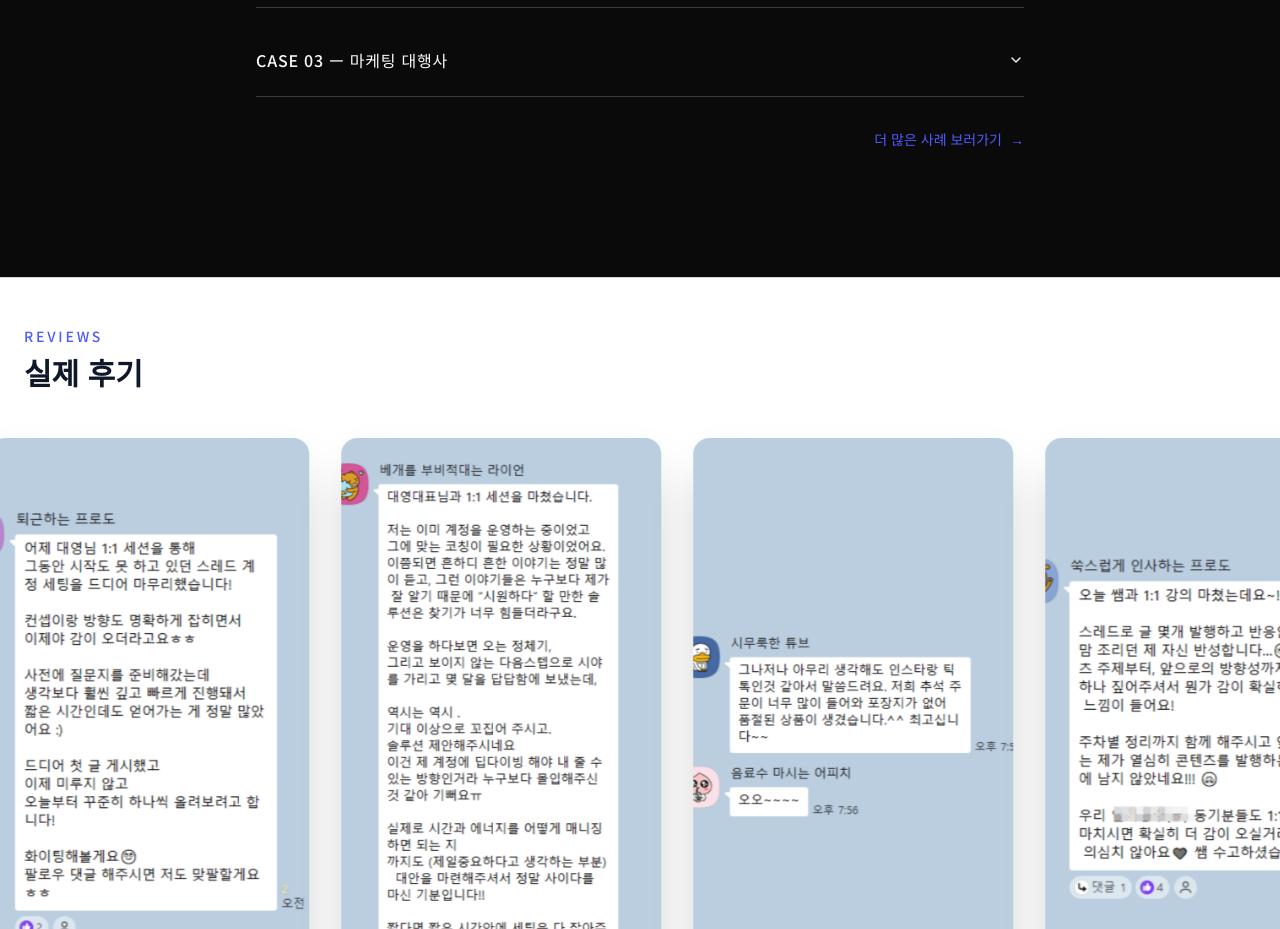
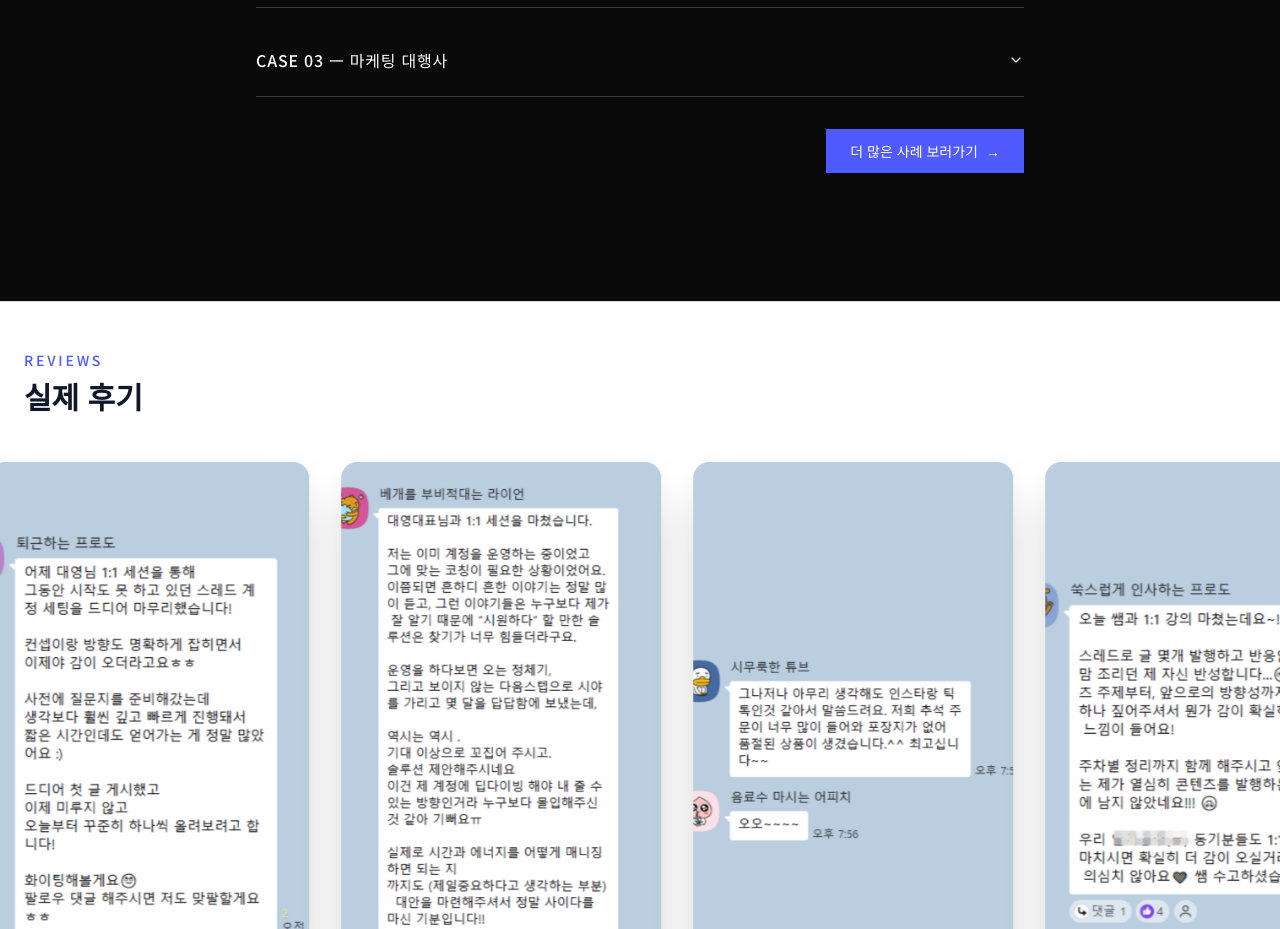
Before and after one commit to kimdoimnida-cell/coach, a Next.js app: page / in a window 1280 px wide. Shown: the part 4260-5189 px from the top of the page. Built offline with nearby package versions, Linux system fonts and the light colour scheme.

Commit message:
Style case studies button and add link

```diff
--- a/components/sections/case-studies-section.tsx
+++ b/components/sections/case-studies-section.tsx
@@ -172,8 +172,10 @@ export function CaseStudiesSection() {
 
         <div className="mt-8 flex justify-end">
           <a
-            href="#"
-            className="group inline-flex items-center gap-2 text-sm font-medium text-brand transition-all hover:opacity-80"
+            href="https://sponge-cucumber-5a6.notion.site/34f644f66e5080dc8b6cd81e057f8ab3?pvs=74"
+            target="_blank"
+            rel="noopener noreferrer"
+            className="group inline-flex items-center gap-2 bg-brand px-6 py-3 text-sm font-medium text-white transition-all hover:opacity-90"
           >
             {'더 많은 사례 보러가기'}
             <span className="transition-transform group-hover:translate-x-1">→</span>
```
